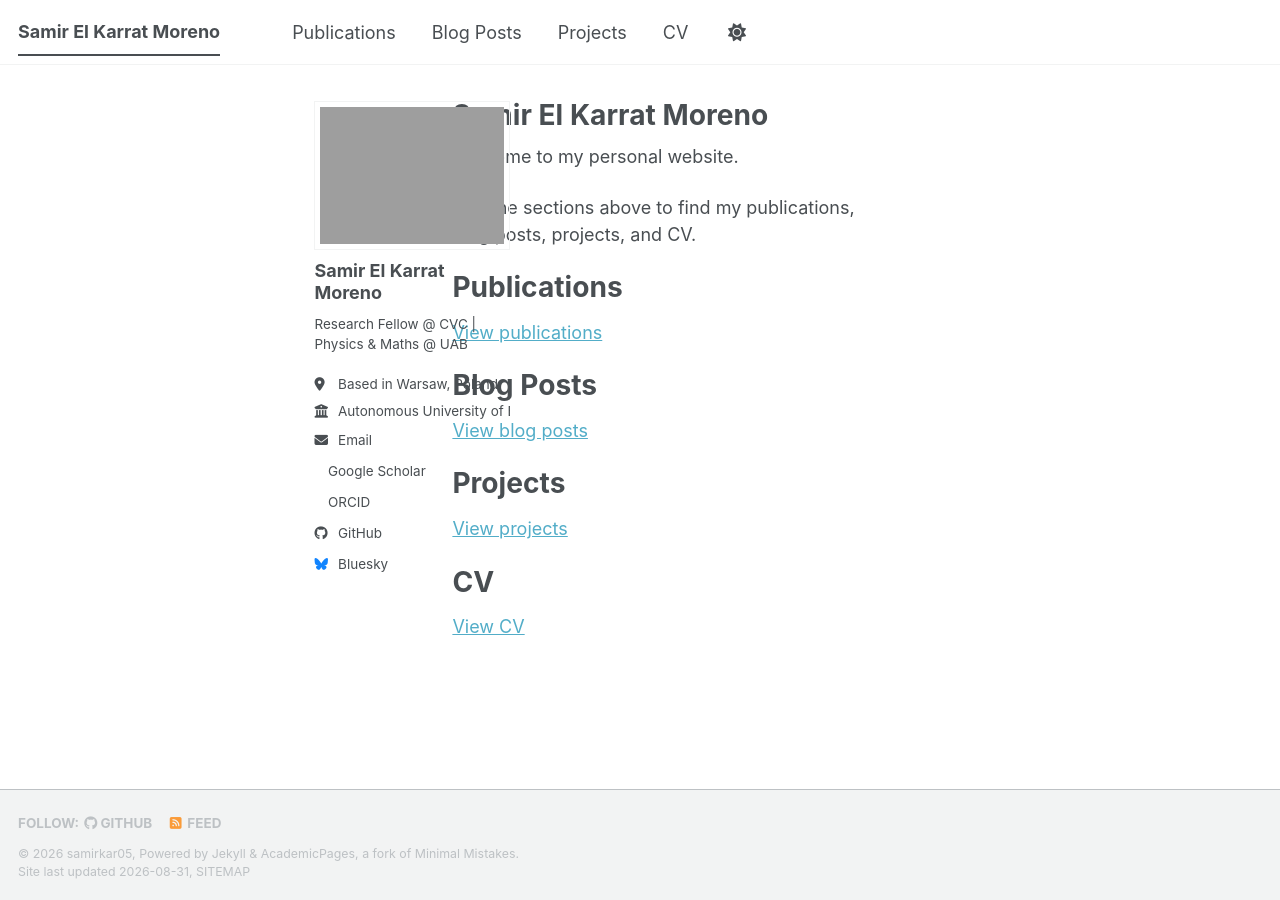
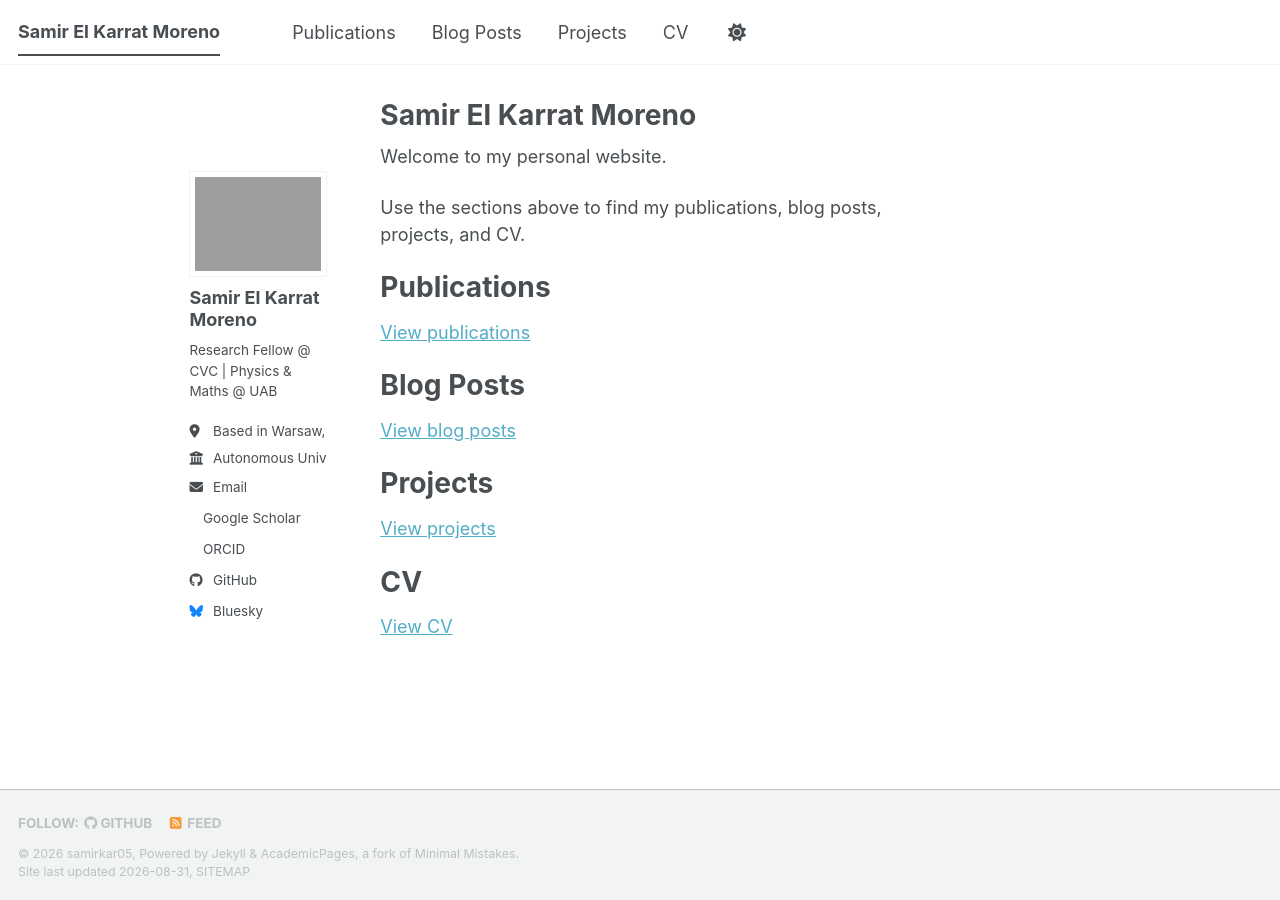
Before and after one commit to Samirkar05/samirkar05.github.io, a Jekyll site: the page built from _pages/about.md, in a window 1280 px wide. Built offline with Jekyll 4.4.1, drawn with Linux system fonts in a browser that asks for light colours; a style sheet for code colours, icons or effects is not loaded.

Commit message:
Fix sidebar overlap on archive pages

```diff
--- a/_includes/head.html
+++ b/_includes/head.html
@@ -13,4 +13,4 @@
 </script>
 
 <!-- For all browsers -->
-<link rel="stylesheet" href="{{ base_path }}/assets/css/main.css?v=20260831-footer-flow">
+<link rel="stylesheet" href="{{ base_path }}/assets/css/main.css?v=20260831-sidebar-position">
--- a/_sass/layout/_sidebar.scss
+++ b/_sass/layout/_sidebar.scss
@@ -18,10 +18,10 @@
   }
 
   @media screen and (min-width: $sidebar-screen-min-width) {
-    height: 100vh;
+    max-height: calc(100vh - #{$masthead-height} - 2em);
     overflow-y: auto;               // Add scrollbar if the sidebar is too long
-    position: fixed;
-    padding-top: $masthead-height;
+    position: sticky;
+    top: calc(#{$masthead-height} + 2em);
   }
 
   @include breakpoint($large) {
```
